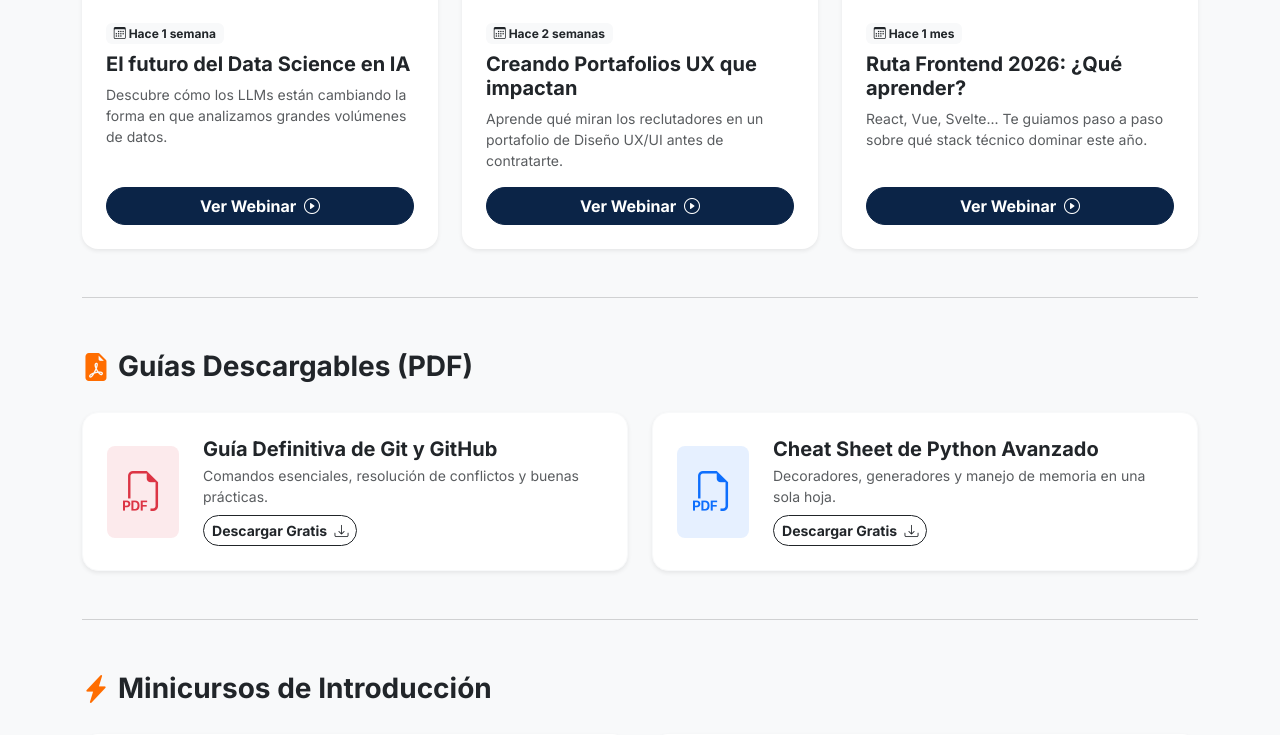
After one commit to Rena885/EVA2-backend-, a Django app: page /recursos/ in a window 1280 px wide. The commit adds this page. Shown: the part 725-1460 px from the top of the page. Run offline with Django 5.2, Linux system fonts and the light colour scheme; parts of the project's set-up code (start-up, migrations or seed data) failed here and were passed over.

Commit message:
🚀 Feature: Añadidas páginas de Recursos Gratuitos (Leads) y Metodología

```diff
--- a/core/views.py
+++ b/core/views.py
@@ -9,6 +9,12 @@ from django.contrib import messages
 
 def home(request):
     return render(request, 'home.html')
+
+def recursos_view(request):
+    return render(request, 'recursos.html')
+
+def metodologia_view(request):
+    return render(request, 'metodologia.html')
 
 def catalogo(request):
     area_id = request.GET.get('area')
--- a/templates/base.html
+++ b/templates/base.html
@@ -34,6 +34,12 @@
                 <ul class="navbar-nav me-auto mb-2 mb-lg-0">
                     <li class="nav-item">
                         <a class="nav-link {% if request.resolver_match.url_name == 'catalogo' %}active{% endif %}" href="{% url 'catalogo' %}">Cursos</a>
+                    </li>
+                    <li class="nav-item">
+                        <a class="nav-link {% if request.resolver_match.url_name == 'recursos' %}active{% endif %}" href="{% url 'recursos' %}">Recursos Gratuitos</a>
+                    </li>
+                    <li class="nav-item">
+                        <a class="nav-link {% if request.resolver_match.url_name == 'metodologia' %}active{% endif %}" href="{% url 'metodologia' %}">Metodología</a>
                     </li>
                     {% if user.is_authenticated and user.perfil.rol == 'ESTUDIANTE' %}
                     <li class="nav-item ms-3">
--- /dev/null
+++ b/templates/recursos.html
@@ -0,0 +1,235 @@
+{% extends 'base.html' %}
+{% block title %}Recursos Gratuitos - ticketRB{% endblock %}
+
+{% block content %}
+<!-- Hero Section -->
+<div class="bg-dark text-white py-5 mb-5" style="background-color: var(--primary) !important;">
+    <div class="container text-center py-5">
+        <h1 class="display-4 fw-bold mb-3">Acelera tu carrera <span style="color: var(--accent);">sin costo</span></h1>
+        <p class="lead text-white-50 mx-auto" style="max-width: 700px;">
+            Accede a nuestra biblioteca de conocimientos abiertos. Diseñado por expertos de la industria para que des el primer paso en tu nueva profesión.
+        </p>
+    </div>
+</div>
+
+<div class="container pb-5">
+
+    <!-- Sección 1: Webinars Grabados -->
+    <div class="mb-5">
+        <div class="d-flex align-items-center mb-4">
+            <i class="bi bi-play-btn-fill fs-3 me-2" style="color: var(--accent);"></i>
+            <h3 class="fw-bold m-0 text-dark">Webinars Grabados</h3>
+        </div>
+        <div class="row g-4">
+            <!-- Webinar 1 -->
+            <div class="col-md-4">
+                <div class="card h-100 border-0 shadow-sm rounded-4 overflow-hidden">
+                    <img src="https://images.unsplash.com/photo-1551288049-bebda4e38f71?auto=format&fit=crop&w=600&q=80" class="card-img-top" style="height: 180px; object-fit: cover;" alt="Webinar Data">
+                    <div class="card-body p-4 d-flex flex-column">
+                        <span class="badge bg-light text-dark mb-2 align-self-start"><i class="bi bi-calendar3"></i> Hace 1 semana</span>
+                        <h5 class="fw-bold">El futuro del Data Science en IA</h5>
+                        <p class="text-muted small flex-grow-1">Descubre cómo los LLMs están cambiando la forma en que analizamos grandes volúmenes de datos.</p>
+                        <button class="btn btn-dark w-100 rounded-pill fw-bold open-lead-modal" data-recurso="Webinar: Data Science en IA">
+                            Ver Webinar <i class="bi bi-play-circle ms-1"></i>
+                        </button>
+                    </div>
+                </div>
+            </div>
+            <!-- Webinar 2 -->
+            <div class="col-md-4">
+                <div class="card h-100 border-0 shadow-sm rounded-4 overflow-hidden">
+                    <img src="https://images.unsplash.com/photo-1561070791-2526d30994b5?auto=format&fit=crop&w=600&q=80" class="card-img-top" style="height: 180px; object-fit: cover;" alt="Webinar UX">
+                    <div class="card-body p-4 d-flex flex-column">
+                        <span class="badge bg-light text-dark mb-2 align-self-start"><i class="bi bi-calendar3"></i> Hace 2 semanas</span>
+                        <h5 class="fw-bold">Creando Portafolios UX que impactan</h5>
+                        <p class="text-muted small flex-grow-1">Aprende qué miran los reclutadores en un portafolio de Diseño UX/UI antes de contratarte.</p>
+                        <button class="btn btn-dark w-100 rounded-pill fw-bold open-lead-modal" data-recurso="Webinar: Portafolio UX">
+                            Ver Webinar <i class="bi bi-play-circle ms-1"></i>
+                        </button>
+                    </div>
+                </div>
+            </div>
+            <!-- Webinar 3 -->
+            <div class="col-md-4">
+                <div class="card h-100 border-0 shadow-sm rounded-4 overflow-hidden">
+                    <img src="https://images.unsplash.com/photo-1498050108023-c5249f4df085?auto=format&fit=crop&w=600&q=80" class="card-img-top" style="height: 180px; object-fit: cover;" alt="Webinar Dev">
+                    <div class="card-body p-4 d-flex flex-column">
+                        <span class="badge bg-light text-dark mb-2 align-self-start"><i class="bi bi-calendar3"></i> Hace 1 mes</span>
+                        <h5 class="fw-bold">Ruta Frontend 2026: ¿Qué aprender?</h5>
+                        <p class="text-muted small flex-grow-1">React, Vue, Svelte... Te guiamos paso a paso sobre qué stack técnico dominar este año.</p>
+                        <button class="btn btn-dark w-100 rounded-pill fw-bold open-lead-modal" data-recurso="Webinar: Ruta Frontend 2026">
+                            Ver Webinar <i class="bi bi-play-circle ms-1"></i>
+                        </button>
+                    </div>
+                </div>
+            </div>
+        </div>
+    </div>
+
+    <hr class="text-muted mb-5">
+
+    <!-- Sección 2: Guías Descargables -->
+    <div class="mb-5">
+        <div class="d-flex align-items-center mb-4">
+            <i class="bi bi-file-earmark-pdf-fill fs-3 me-2" style="color: var(--accent);"></i>
+            <h3 class="fw-bold m-0 text-dark">Guías Descargables (PDF)</h3>
+        </div>
+        <div class="row g-4">
+            <!-- Guía 1 -->
+            <div class="col-md-6">
+                <div class="card border border-light shadow-sm rounded-4 p-4 d-flex flex-row align-items-center">
+                    <div class="bg-danger bg-opacity-10 rounded-3 p-3 text-danger me-4">
+                        <i class="bi bi-filetype-pdf fs-1"></i>
+                    </div>
+                    <div class="flex-grow-1">
+                        <h5 class="fw-bold mb-1">Guía Definitiva de Git y GitHub</h5>
+                        <p class="text-muted small mb-2">Comandos esenciales, resolución de conflictos y buenas prácticas.</p>
+                        <button class="btn btn-sm btn-outline-dark fw-bold rounded-pill open-lead-modal" data-recurso="PDF: Guía de Git">
+                            Descargar Gratis <i class="bi bi-download ms-1"></i>
+                        </button>
+                    </div>
+                </div>
+            </div>
+            <!-- Guía 2 -->
+            <div class="col-md-6">
+                <div class="card border border-light shadow-sm rounded-4 p-4 d-flex flex-row align-items-center">
+                    <div class="bg-primary bg-opacity-10 rounded-3 p-3 text-primary me-4">
+                        <i class="bi bi-filetype-pdf fs-1"></i>
+                    </div>
+                    <div class="flex-grow-1">
+                        <h5 class="fw-bold mb-1">Cheat Sheet de Python Avanzado</h5>
+                        <p class="text-muted small mb-2">Decoradores, generadores y manejo de memoria en una sola hoja.</p>
+                        <button class="btn btn-sm btn-outline-dark fw-bold rounded-pill open-lead-modal" data-recurso="PDF: Python Cheat Sheet">
+                            Descargar Gratis <i class="bi bi-download ms-1"></i>
+                        </button>
+                    </div>
+                </div>
+            </div>
+        </div>
+    </div>
+
+    <hr class="text-muted mb-5">
+
+    <!-- Sección 3: Minicursos -->
+    <div class="mb-5">
+        <div class="d-flex align-items-center mb-4">
+            <i class="bi bi-lightning-charge-fill fs-3 me-2" style="color: var(--accent);"></i>
+            <h3 class="fw-bold m-0 text-dark">Minicursos de Introducción</h3>
+        </div>
+        <div class="row g-4">
+            <!-- Minicurso 1 -->
+            <div class="col-md-6">
+                <div class="card h-100 border-0 shadow-sm rounded-4 p-1">
+                    <div class="row g-0 align-items-center">
+                        <div class="col-4">
+                            <img src="https://images.unsplash.com/photo-1526379095098-d400fd0bfce8?auto=format&fit=crop&w=400&q=80" class="img-fluid rounded-4 h-100 object-fit-cover" alt="Minicurso HTML">
+                        </div>
+                        <div class="col-8">
+                            <div class="card-body">
+                                <span class="badge bg-accent bg-opacity-10 text-accent mb-2">15 Minutos</span>
+                                <h5 class="fw-bold">Hola Mundo en HTML y CSS</h5>
+                                <p class="text-muted small">Crea tu primera página web estática desde cero sin conocimientos previos.</p>
+                                <button class="btn btn-accent btn-sm px-4 fw-bold rounded-pill open-lead-modal" data-recurso="Minicurso: Hola Mundo HTML">
+                                    Empezar Gratis
+                                </button>
+                            </div>
+                        </div>
+                    </div>
+                </div>
+            </div>
+            <!-- Minicurso 2 -->
+            <div class="col-md-6">
+                <div class="card h-100 border-0 shadow-sm rounded-4 p-1">
+                    <div class="row g-0 align-items-center">
+                        <div class="col-4">
+                            <img src="https://images.unsplash.com/photo-1555949963-ff9fe0c870eb?auto=format&fit=crop&w=400&q=80" class="img-fluid rounded-4 h-100 object-fit-cover" alt="Minicurso JS">
+                        </div>
+                        <div class="col-8">
+                            <div class="card-body">
+                                <span class="badge bg-accent bg-opacity-10 text-accent mb-2">20 Minutos</span>
+                                <h5 class="fw-bold">Lógica de Programación Básico</h5>
+                                <p class="text-muted small">Entiende qué es una variable, un ciclo y una función usando Javascript.</p>
+                                <button class="btn btn-accent btn-sm px-4 fw-bold rounded-pill open-lead-modal" data-recurso="Minicurso: Lógica Programación">
+                                    Empezar Gratis
+                                </button>
+                            </div>
+                        </div>
+                    </div>
+                </div>
+            </div>
+        </div>
+    </div>
+</div>
+
+<!-- Modal Formulario Leads -->
+<div class="modal fade" id="leadModal" tabindex="-1" aria-labelledby="leadModalLabel" aria-hidden="true">
+  <div class="modal-dialog modal-dialog-centered">
+    <div class="modal-content rounded-4 border-0 shadow">
+      <div class="modal-header border-bottom-0 pb-0">
+        <h5 class="modal-title fw-bold" id="leadModalLabel">¡Desbloquea tu recurso!</h5>
+        <button type="button" class="btn-close" data-bs-dismiss="modal" aria-label="Close"></button>
+      </div>
+      <div class="modal-body p-4">
+        <p class="text-muted small mb-4">Ingresa tus datos para enviarte "<strong id="recursoNameDisplay" class="text-dark"></strong>" directamente a tu bandeja de entrada.</p>
+        <form id="leadForm" action="javascript:void(0);">
+            <div class="mb-3">
+                <label class="form-label fw-semibold small">Nombre completo</label>
+                <input type="text" class="form-control bg-light border-0 py-2" required placeholder="Ej: Juan Pérez">
+            </div>
+            <div class="mb-4">
+                <label class="form-label fw-semibold small">Correo electrónico</label>
+                <input type="email" class="form-control bg-light border-0 py-2" required placeholder="tu@email.com">
+            </div>
+            <button type="submit" class="btn btn-accent w-100 py-3 fw-bold rounded-3">Enviar y Desbloquear <i class="bi bi-unlock-fill ms-1"></i></button>
+            <p class="text-center text-muted mt-3 mb-0" style="font-size: 0.7rem;"><i class="bi bi-shield-lock"></i> Nunca enviaremos spam. Puedes desuscribirte en cualquier momento.</p>
+        </form>
+        <div id="leadSuccess" class="text-center py-4 d-none">
+            <i class="bi bi-check-circle-fill text-success" style="font-size: 4rem;"></i>
+            <h4 class="fw-bold mt-3">¡Recurso enviado!</h4>
+            <p class="text-muted">Revisa tu correo electrónico en los próximos minutos.</p>
+            <button type="button" class="btn btn-outline-dark mt-2" data-bs-dismiss="modal">Cerrar</button>
+        </div>
+      </div>
+    </div>
+  </div>
+</div>
+
+{% endblock %}
+
+{% block extra_js %}
+<script>
+    document.addEventListener('DOMContentLoaded', () => {
+        const modal = new bootstrap.Modal(document.getElementById('leadModal'));
+        const form = document.getElementById('leadForm');
+        const successView = document.getElementById('leadSuccess');
+        const recursoDisplay = document.getElementById('recursoNameDisplay');
+
+        // Abrir modal y capturar nombre del recurso
+        document.querySelectorAll('.open-lead-modal').forEach(btn => {
+            btn.addEventListener('click', (e) => {
+                const recurso = e.target.closest('button').dataset.recurso;
+                recursoDisplay.textContent = recurso;
+                form.classList.remove('d-none');
+                successView.classList.add('d-none');
+                form.reset();
+                modal.show();
+            });
+        });
+
+        // Simular envío (Generación de Lead)
+        form.addEventListener('submit', () => {
+            const btn = form.querySelector('button[type="submit"]');
+            btn.disabled = true;
+            btn.innerHTML = '<span class="spinner-border spinner-border-sm me-2"></span> Procesando...';
+
+            // Simular delay de servidor
+            setTimeout(() => {
+                form.classList.add('d-none');
+                successView.classList.remove('d-none');
+                btn.disabled = false;
+                btn.innerHTML = 'Enviar y Desbloquear <i class="bi bi-unlock-fill ms-1"></i>';
+            }, 1200);
+        });
+    });
+</script>
+{% endblock %}
--- a/ticketRB/urls.py
+++ b/ticketRB/urls.py
@@ -11,6 +11,8 @@ urlpatterns = [
 
     # Vistas UI
     path('', views.home, name='home'),
+    path('recursos/', views.recursos_view, name='recursos'),
+    path('metodologia/', views.metodologia_view, name='metodologia'),
     path('cursos/', views.catalogo, name='catalogo'),
     path('cursos/<int:pk>/', views.curso_detalle, name='curso_detalle'),
     path('carro/', views.carro_view, name='carro'),
```
Also changed, not shown: templates/metodologia.html (added, +136 -0 lines).
